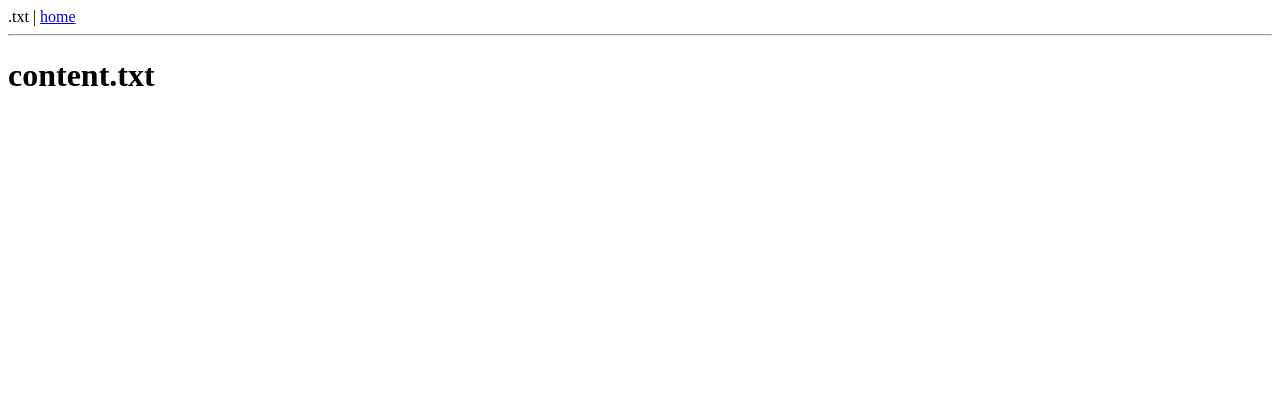
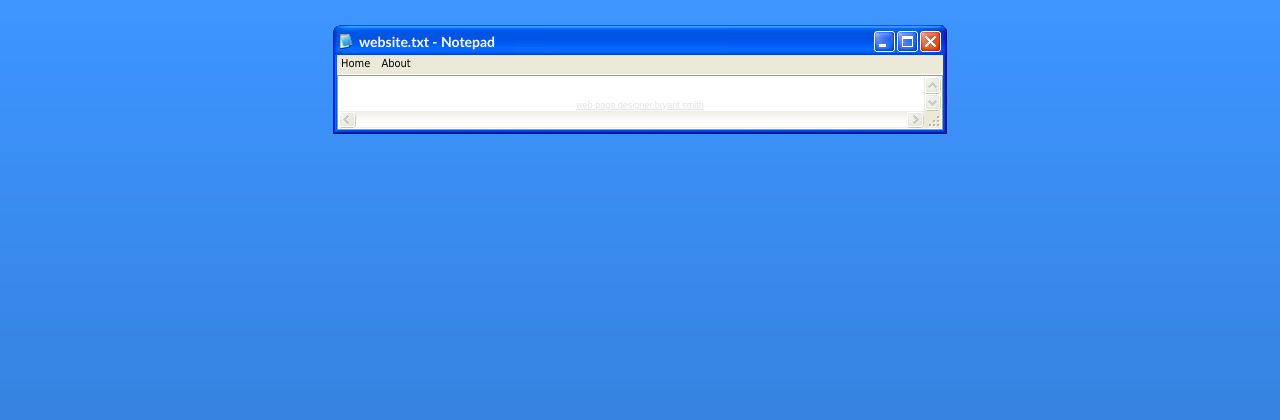
Before and after one commit to Animosity/bot.txt, a Flask app: page / in a window 1280 px wide. Shown: the top 420 px of the page. Run offline with Flask 2, Linux system fonts and the light colour scheme; data that the repository does not hold is empty; some libraries are stand-ins or nearby versions.

Commit message:
add notepad css template

```diff
--- /dev/null
+++ b/txtweb/static/styles/style.css
@@ -0,0 +1,178 @@
+/* A Free Design by Bryant Smith (bryantsmith.com) */
+/* Note: To change the icon, change the background image for '#titlebar h1' (make sure it's 16x16, PNG Alpha Transparent preferred) */
+
+html, body {
+text-align: center;
+}
+p {text-align: left;}
+
+body {
+	margin: 0;
+	padding: 0;
+	background: #697281;
+	font-family:  Arial, Helvetica, sans-serif;
+	font-size: 13px;
+	color: #F1F5F8;
+  background: #26476E url(background.png) repeat-x;
+}
+*
+{
+  margin: 0 auto 0 auto;
+ text-align:left;}
+
+#page
+{
+  margin: 0 auto 0 auto;
+  margin-top:25px;
+  display: block;
+  height:auto;
+  position: relative;
+  overflow: hidden;
+  width: 614px;
+}
+
+#titlebar
+{
+background-image:url(titlebar.png);
+background-repeat:no-repeat;
+height:30px;
+width:614px;
+overflow:hidden;
+}
+
+
+
+
+#titlebar h1
+{
+padding-left:21px;
+margin-top:8px;
+margin-left:5px;
+width:510px;
+position:relative;
+color:#FFFFFF;
+text-align:left;
+font-size:14px;
+font-family: "Trebuchet MS", Arial, Helvetica, sans-serif;
+background-image:url(icon.png); /*change the icon here */
+background-repeat:no-repeat;
+overflow:hidden;
+}
+
+
+
+
+#bar
+{
+background-image:url(menu.png);
+background-repeat:no-repeat;
+height:39px;
+width:610px;
+
+padding-left:4px;
+text-align:left;
+font-family:Tahoma, "Tahoma", "Trebuchet MS", Arial;
+font-size:11px;
+}
+
+#bar ul {
+	padding: 0px;
+	list-style-type: none;
+	height:21px;
+	text-align:left;
+}
+#bar ul li , #bar ul li a, #bar ul li a:visited{
+	height:21px;
+	margin: 0px;
+	padding: 5px;
+	padding-left:2px;
+	padding-right:2px;
+	height: 21px;
+	overflow: hidden;
+	display: inline;
+	text-align:center;
+	line-height:18px;
+	color:#000000;
+
+	text-decoration:none;
+}
+
+
+#bar ul li a:hover
+{
+color:#FFFFFF;
+}
+
+#bar ul li:hover
+{
+height:21px;
+background:#316AC5;
+}
+
+#main
+{
+
+  width: 579px;
+  padding-top:0px;
+  padding-left:7px;
+  padding-right:28px;
+  font-family: "Lucida Console", Lucida Console, "Tahoma", "Trebuchet MS", Arial;
+  background-image:url(notepad_back.png);
+  background-repeat:repeat-y;
+  color:#000000;
+}
+
+
+#footer
+{
+padding-top:6px;
+background-image:url(footer.png);
+background-repeat:no-repeat;
+height:39px;
+width:614px;
+overflow:hidden;
+text-align:center;
+font-size:9px;
+color:#E2E2E0;
+}
+#footer a, #footer a:visited, #footer a:hover
+{
+font-size:9px;
+color:#E2E2E0;
+}
+
+
+#footer a:hover
+{
+color:#BCBCBC;
+}
+
+
+
+html, body {
+text-align: center;
+}
+p {
+padding-top:0px;
+padding-bottom:15px;
+text-align: left;
+text-align:justify;
+}
+
+#main a
+{
+text-decoration:underline;
+color:#373737;
+}
+
+#main a:hover
+{
+text-decoration:none;
+color:#999999;
+}
+
+#main h1
+{
+  font-family: "Lucida Console", Lucida Console, "Tahoma", "Trebuchet MS", Arial;
+  font-size:13px;
+}
--- a/txtweb/templates/articles.html
+++ b/txtweb/templates/articles.html
@@ -1,12 +1,10 @@
 {% extends "index.html" %}
 
 {% block content %}
-
-<h1>content.txt</h1>
 <div class=articles>
     {% for article in articles %}
     <div class=article-post>
-        <p>>> {{article.author.nickname}} @ {{moment(article.timestamp).calendar()}}</p>
+        <p><h1>>> {{article.author.nickname}} @ {{moment(article.timestamp).calendar()}}</h1></p>
         {% filter markdown %}
         {{ article.content_markdown }}
         {% endfilter %}
--- a/txtweb/templates/index.html
+++ b/txtweb/templates/index.html
@@ -1,20 +1,37 @@
-
-<!doctype html>
+<!DOCTYPE html PUBLIC "-//W3C//DTD XHTML 1.1//EN" "http://www.w3.org/TR/xhtml11/DTD/xhtml11.dtd">
+<html xmlns="http://www.w3.org/1999/xhtml">
 {% block scripts %}
 {{ moment.include_jquery() }}
 {{ moment.include_moment() }}
 {% endblock %}
 <head>
-    <title>website.txt</title>
+<meta http-equiv="Content-Type" content="text/html; charset=utf-8" />
+<link rel="stylesheet" type="text/css" href="{{ url_for('static', filename='styles/style.css') }}">
+<!-- <link rel=stylesheet type=text/css href="{{ url_for('static', filename='style.css') }}"> -->
+<title>website.txt</title>
 </head>
 
-<!-- <link rel=stylesheet type=text/css href="{{ url_for('static', filename='style.css') }}"> -->
-    <body>
-        <div>.txt | <a href="/">home</a></div>
-            <hr>
-            {% block content %}
+<body>
+    <div id="page">
 
-            {% endblock %}
+        <div id="titlebar">
 
-    </body>
+        	<h1>website.txt - Notepad</h1>
+      </div>
+        <div id="bar">
+            <ul>
+                <li><a href="\">Home</a></li>
+                <li><a href="\">About</a></li>
+            </ul>
+      </div>
+        <div id="main">
+        {% block content %}
+
+        {% endblock %}
+
+        </div>
+        <!-- please leave my link somewhere in your page, that is all I ask -->
+        <div id="footer"><a href="http://www.bryantsmith.com">web page designer </a> <a href="http://www.bryantsmith.com">bryant smith</a></div>
+        </div>
+</body>
 </html>
```
Also changed, not shown: txtweb/static/styles/index.html (added, +38 -0 lines), txtweb/static/styles/background.png (added), txtweb/static/styles/footer.png (added), txtweb/static/styles/icon.png (added), txtweb/static/styles/menu.png (added), txtweb/static/styles/notepad_back.png (added), txtweb/static/styles/screenshot.jpg (added), txtweb/static/styles/titlebar.png (added).
